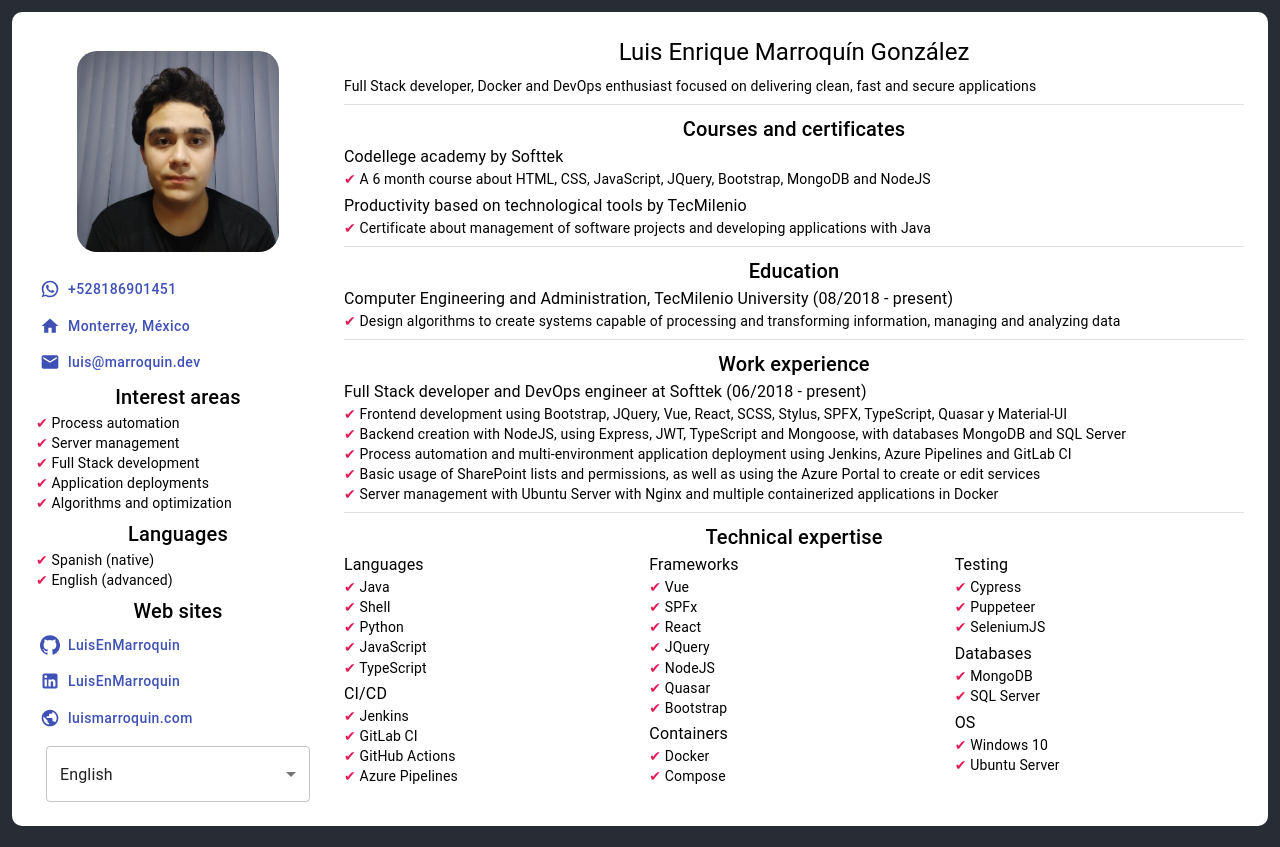
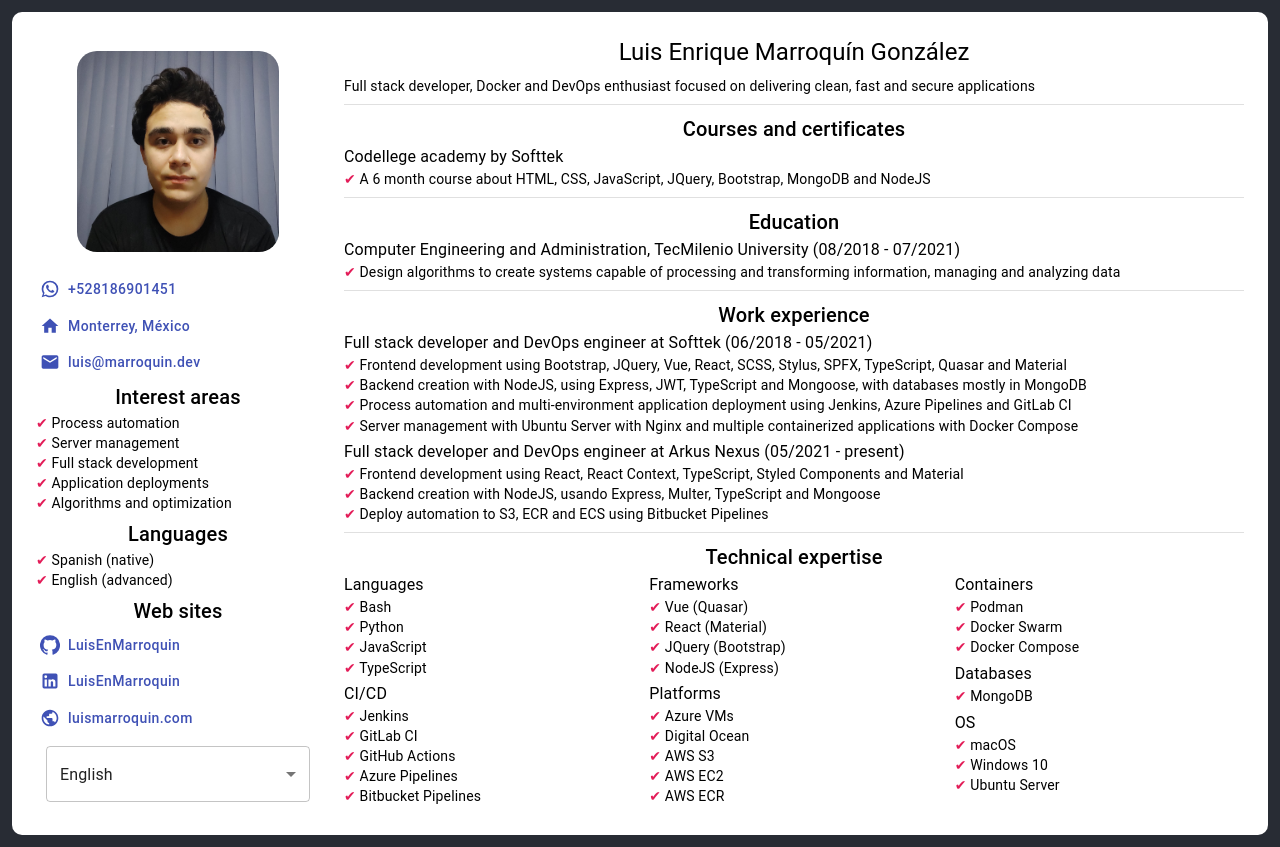
Before and after one commit to LuisEnMarroquin/curriculum-vitae, a React (Create React App) app: page / in a window 1280 px wide. Built offline with nearby package versions, Linux system fonts and the light colour scheme.

Commit message:
CV updated with arkus and aws information

```diff
--- a/package.json
+++ b/package.json
@@ -17,9 +17,8 @@
   "scripts": {
     "start": "react-scripts start",
     "build": "react-scripts build",
-    "lint": "standard --fix && ts-standard --fix || true",
-    "server": "nodemon server.js --watch server.js --verbose",
-    "seePDF": "nodemon seePDF.js --ext html,scss,ts,tsx,js --ignore build --verbose"
+    "start-server": "nodemon server.js --watch server.js --verbose",
+    "generate-pdf": "nodemon genPDF.js --ext html,scss,ts,tsx,js --ignore build --verbose"
   },
   "eslintConfig": {
     "extends": "react-app"
--- a/src/Home.tsx
+++ b/src/Home.tsx
@@ -34,9 +34,9 @@
         <Grid item xs={12} sm={12} md={3}>
           <ProfileImg />
           <MyFullName about={lang.abmeText} showMobile />
-          <ButtonLink href={'https://wa.me/' + phone} text={'+' + phone} icon={<WhatsAppIcon />} />
+          <ButtonLink href={`https://wa.me/${phone}`} text={`+${phone}`} icon={<WhatsAppIcon />} />
           <ButtonLink href='https://www.google.com.mx/maps/place/Monterrey,+Nuevo+Leon' text='Monterrey, México' icon={<HomeIcon />} />
-          <ButtonLink href={'mailto:' + email} text={email} icon={<EmailIcon />} />
+          <ButtonLink href={`mailto:${email}`} text={email} icon={<EmailIcon />} />
           <SimpleList title={lang.inteMain} contents={lang.inteOpts} />
           <SimpleList title={lang.i18nMain} contents={lang.i18nOpts} />
           <SimpleList title={lang.webSites} />
@@ -48,26 +48,49 @@
         <Grid item xs={12} sm={12} md={9}>
           <MyFullName about={lang.abmeText} />
           <SimpleList title={lang.certific} />
-          <SimpleList subtitle={lang.cdlgMain} contents={lang.cdlgText} />
-          <SimpleList subtitle={lang.tCerMain} contents={lang.tCerText} hr />
+          <SimpleList subtitle={lang.cdlgMain} contents={lang.cdlgText} hr />
           <SimpleList title={lang.estudios} />
           <SimpleList subtitle={lang.tecmMain} contents={lang.tecmText} hr />
           <SimpleList title={lang.workExpe} />
-          <SimpleList subtitle={lang.sftkMain} contents={lang.sftkText} hr />
+          <SimpleList subtitle={lang.sftkMain} contents={lang.sftkText} />
+          <SimpleList subtitle={lang.arkuMain} contents={lang.arkuText} hr />
           <SimpleList title={lang.techMain} />
           <Grid container spacing={2}>
             <Grid item xs={12} sm={12} md={4}>
-              <SimpleList subtitle='Languages' contents={['Java', 'Shell', 'Python', 'JavaScript', 'TypeScript']} />
-              <SimpleList subtitle='CI/CD' contents={['Jenkins', 'GitLab CI', 'GitHub Actions', 'Azure Pipelines']} />
+              <SimpleList
+                subtitle='Languages' contents={
+                  ['Bash', 'Python', 'JavaScript', 'TypeScript']
+                }
+              />
+              <SimpleList
+                subtitle='CI/CD' contents={
+                  ['Jenkins', 'GitLab CI', 'GitHub Actions', 'Azure Pipelines', 'Bitbucket Pipelines']
+                }
+              />
             </Grid>
             <Grid item xs={12} sm={12} md={4}>
-              <SimpleList subtitle='Frameworks' contents={['Vue', 'SPFx', 'React', 'JQuery', 'NodeJS', 'Quasar', 'Bootstrap']} />
-              <SimpleList subtitle='Containers' contents={['Docker', 'Compose']} />
+              <SimpleList
+                subtitle='Frameworks'
+                contents={['Vue (Quasar)', 'React (Material)', 'JQuery (Bootstrap)', 'NodeJS (Express)']}
+              />
+              <SimpleList
+                subtitle='Platforms'
+                contents={['Azure VMs', 'Digital Ocean', 'AWS S3', 'AWS EC2', 'AWS ECR']}
+              />
             </Grid>
             <Grid item xs={12} sm={12} md={4}>
-              <SimpleList subtitle='Testing' contents={['Cypress', 'Puppeteer', 'SeleniumJS']} />
-              <SimpleList subtitle='Databases' contents={['MongoDB', 'SQL Server']} />
-              <SimpleList subtitle='OS' contents={['Windows 10', 'Ubuntu Server']} />
+              <SimpleList
+                subtitle='Containers'
+                contents={['Podman', 'Docker Swarm', 'Docker Compose']}
+              />
+              <SimpleList
+                subtitle='Databases'
+                contents={['MongoDB']}
+              />
+              <SimpleList
+                subtitle='OS'
+                contents={['macOS', 'Windows 10', 'Ubuntu Server']}
+              />
             </Grid>
           </Grid>
         </Grid>
--- a/src/i18n.ts
+++ b/src/i18n.ts
@@ -1,6 +1,6 @@
-// const edad = new Date(Date.now() - new Date('1999-10-16').getTime()).getUTCFullYear() - 1970
-const tecm = '08/2018 - present'
-const sftk = '06/2018 - present'
+const tecTime = '08/2018 - 07/2021'
+const stkTime = '06/2018 - 05/2021'
+const arkTime = '05/2021 - present'
 
 export const en = {
   inteMain: 'Interest areas',
@@ -13,7 +13,7 @@
   inteOpts: [
     'Process automation',
     'Server management',
-    'Full Stack development',
+    'Full stack development',
     'Application deployments',
     'Algorithms and optimization'
   ],
@@ -21,26 +21,27 @@
     'Spanish (native)',
     'English (advanced)'
   ],
-  abmeText: 'Full Stack developer, Docker and DevOps enthusiast focused on delivering clean, fast and secure applications',
-  sftkMain: `Full Stack developer and DevOps engineer at Softtek (${sftk})`,
+  abmeText: 'Full stack developer, Docker and DevOps enthusiast focused on delivering clean, fast and secure applications',
+  sftkMain: `Full stack developer and DevOps engineer at Softtek (${stkTime})`,
   sftkText: [
-    'Frontend development using Bootstrap, JQuery, Vue, React, SCSS, Stylus, SPFX, TypeScript, Quasar y Material-UI',
-    'Backend creation with NodeJS, using Express, JWT, TypeScript and Mongoose, with databases MongoDB and SQL Server',
+    'Frontend development using Bootstrap, JQuery, Vue, React, SCSS, Stylus, SPFX, TypeScript, Quasar and Material',
+    'Backend creation with NodeJS, using Express, JWT, TypeScript and Mongoose, with databases mostly in MongoDB',
     'Process automation and multi-environment application deployment using Jenkins, Azure Pipelines and GitLab CI',
-    'Basic usage of SharePoint lists and permissions, as well as using the Azure Portal to create or edit services',
-    'Server management with Ubuntu Server with Nginx and multiple containerized applications in Docker'
+    'Server management with Ubuntu Server with Nginx and multiple containerized applications with Docker Compose'
   ],
-  tecmMain: `Computer Engineering and Administration, TecMilenio University (${tecm})`,
+  arkuMain: `Full stack developer and DevOps engineer at Arkus Nexus (${arkTime})`,
+  arkuText: [
+    'Frontend development using React, React Context, TypeScript, Styled Components and Material',
+    'Backend creation with NodeJS, usando Express, Multer, TypeScript and Mongoose',
+    'Deploy automation to S3, ECR and ECS using Bitbucket Pipelines'
+  ],
+  tecmMain: `Computer Engineering and Administration, TecMilenio University (${tecTime})`,
   tecmText: [
     'Design algorithms to create systems capable of processing and transforming information, managing and analyzing data'
   ],
   cdlgMain: 'Codellege academy by Softtek',
   cdlgText: [
     'A 6 month course about HTML, CSS, JavaScript, JQuery, Bootstrap, MongoDB and NodeJS'
-  ],
-  tCerMain: 'Productivity based on technological tools by TecMilenio',
-  tCerText: [
-    'Certificate about management of software projects and developing applications with Java'
   ]
 }
 
@@ -55,7 +56,7 @@
   inteOpts: [
     'Automatización de procesos',
     'Administración de servidores',
-    'Desarrollo Full Stack',
+    'Desarrollo Full stack',
     'Despliegue de aplicaciones',
     'Algoritmos y optimización'
   ],
@@ -63,25 +64,26 @@
     'Español (nativo)',
     'Inglés (avanzado)'
   ],
-  abmeText: 'Desarrollador Full Stack, entusiasta de Docker y DevOps enfocado en entregar aplicaciones limpias, rápidas y seguras',
-  sftkMain: `Desarrollador Full Stack e ingeniero DevOps en Softtek (${sftk}e)`,
+  abmeText: 'Desarrollador Full stack, entusiasta de Docker y DevOps enfocado en entregar aplicaciones limpias, rápidas y seguras',
+  sftkMain: `Desarrollador Full stack e ingeniero DevOps en Softtek (${stkTime})`,
   sftkText: [
-    'Desarrollo frontend usando Bootstrap, JQuery, Vue, React, SCSS, Stylus, SPFX, TypeScript, Quasar y Material-UI',
-    'Creación de backends con NodeJS, usando Express, JWT, TypeScript y Mongoose, con bases de datos MongoDB y SQL Server',
+    'Desarrollo frontend usando Bootstrap, JQuery, Vue, React, SCSS, Stylus, SPFX, TypeScript, Quasar y Material',
+    'Creación de backends con NodeJS, usando Express, JWT, TypeScript y Mongoose, con bases de datos principalmente en MongoDB',
     'Automatización de procesos y despliegue de aplicaciones multi ambiente usando Jenkins, Azure Pipelines y GitLab CI',
-    'Manejo básico de permisos y listas de SharePoint, así como uso del Portal de Azure para crear o editar servicios',
-    'Administración de servidores con Ubuntu Server con Nginx y multiples aplicaciones en contenedores en Docker'
+    'Administración de servidores con Ubuntu Server con Nginx y multiples aplicaciones en contenedores con Docker Compose'
   ],
-  tecmMain: `Ingeniería en Computación Administrativa, Universidad TecMilenio (${tecm}e)`,
+  arkuMain: `Desarrollador Full stack e ingeniero DevOps en Arkus Nexus (${stkTime})`,
+  arkuText: [
+    'Desarrollo frontend using React, React Context, TypeScript, Styled Components y Material',
+    'Creación de backends con NodeJS, usando Express, Multer, TypeScript y Mongoose',
+    'Automatización de deploys a S3, ECR y ECS usando Bitbucket Pipelines'
+  ],
+  tecmMain: `Ingeniería en Computación Administrativa, Universidad TecMilenio (${arkTime})`,
   tecmText: [
     'Diseñar algoritmos para crear sistemas capaces de procesar y transformar información, administrar y analizar datos de distintas áreas'
   ],
   cdlgMain: 'Curso de Codellege por Softtek',
   cdlgText: [
     'Un curso de 6 meses sobre HTML, CSS, JavaScript, JQuery, Bootstrap, MongoDB y NodeJS'
-  ],
-  tCerMain: 'Productividad basada en herramientas tecnológicas por TecMilenio',
-  tCerText: [
-    'Certificado sobre la administración de proyectos de software y el desarrollo de aplicaciones con Java'
   ]
 }
--- a/src/index.tsx
+++ b/src/index.tsx
@@ -1,10 +1,5 @@
+import { render } from 'react-dom'
+import Home from './Home'
 import 'index.scss'
-import Home from './Home'
-import { render } from 'react-dom'
 
-render(
-  <>
-    <Home />
-  </>,
-  document.getElementById('root')
-)
+render(<Home />, document.getElementById('root'))
```
Also changed, not shown: genPDF.js (renamed from seePDF.js).
